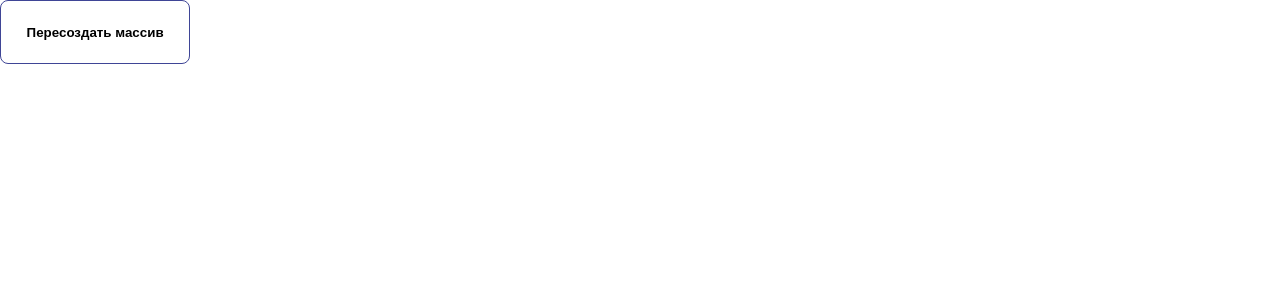
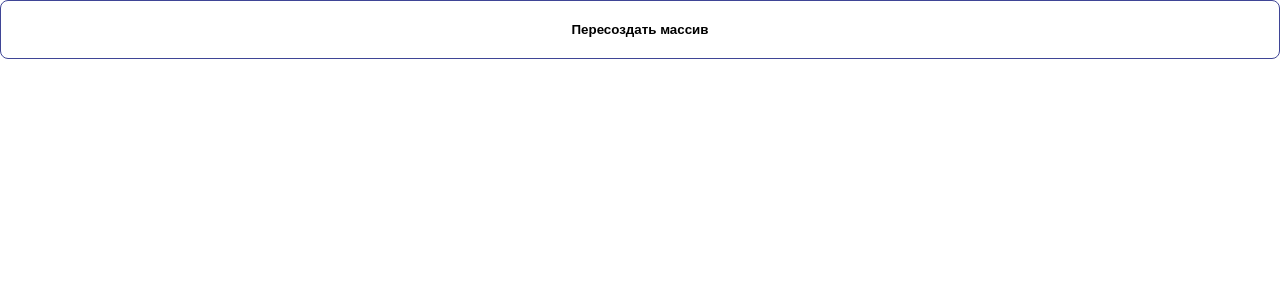
Before and after one commit to yadarochka/sort-animation, a React app: page / in a window 1280 px wide. Shown: the top 300 px of the page. Built offline with nearby package versions, Linux system fonts and the light colour scheme; the HTML template or start-up script is replaced by a standard one.

Commit message:
Update App.tsx

```diff
--- a/src/App.tsx
+++ b/src/App.tsx
@@ -1,13 +1,14 @@
 import React from "react";
 import Array from "./modules/Array";
 import ResetButton from "./modules/Controls/ResetButton.tsx/ResetButton";
+import styles from "./App.module.scss";
 
 const App = () => {
   return (
-    <>
+    <div className={styles.app}>
       <ResetButton />
       <Array />
-    </>
+    </div>
   );
 };
 
```
